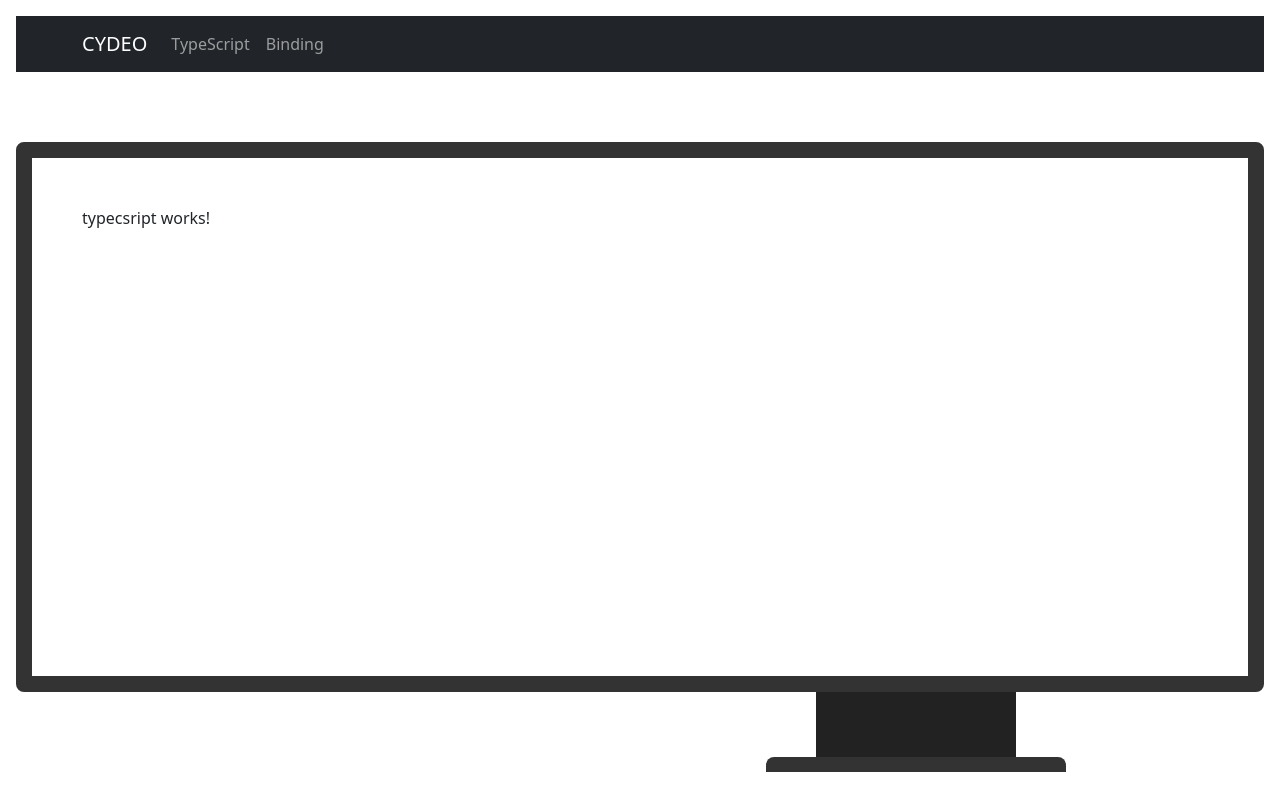
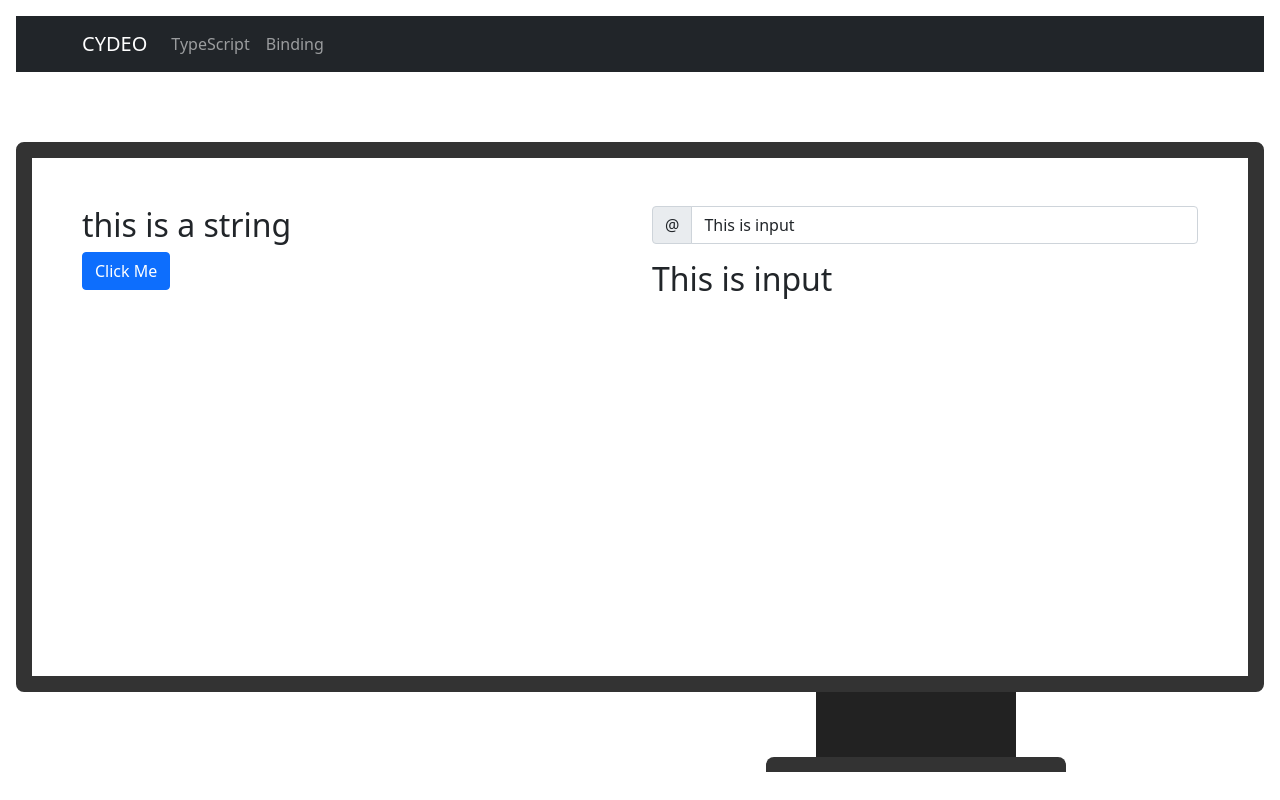
Before and after one commit to owermaiden/angular_lesson, an Angular app: page / in a window 1280 px wide. Built offline with nearby package versions, Linux system fonts and the light colour scheme.

Commit message:
binding finished

```diff
--- a/src/app/app.component.html
+++ b/src/app/app.component.html
@@ -40,7 +40,8 @@
         <div class="container align-items-center">
           <div class="row ">
             <div class="mt-5">
-              <app-typecsript></app-typecsript>
+              <!-- <app-typecsript></app-typecsript> -->
+              <app-binding></app-binding>
               <!-- <router-outlet></router-outlet> -->
             </div>
           </div>
--- /dev/null
+++ b/src/app/binding/binding.component.html
@@ -0,0 +1,15 @@
+<div class="row">
+    <div class="col-6">
+            <h2>{{ titles }}</h2>
+            <button class="btn btn-primary" (click)="onClick()" [disabled]="isDisabled">Click Me</button>
+
+    </div>
+    <div class="col-6">
+
+        <div class="input-group mb-3">
+            <span class="input-group-text" id="basic-addon1">@</span>
+            <input type="text" class="form-control" [(ngModel)]="inputString" aria-label="Username" aria-describedby="basic-addon1">
+        </div>
+        <h2>{{ inputString }}</h2>
+    </div>
+</div>
--- /dev/null
+++ b/src/app/binding/binding.component.ts
@@ -0,0 +1,19 @@
+import { Component } from '@angular/core';
+
+@Component({
+  selector: 'app-binding',
+  templateUrl: './binding.component.html',
+  styleUrls: ['./binding.component.css']
+})
+export class BindingComponent {
+  titles: string = 'this is a string';
+  isDisabled : boolean = false;
+
+  inputString: string = 'This is input';
+
+  onClick(){
+    console.log('button clicked');
+    this.isDisabled = true;
+  }
+
+}
--- a/tsconfig.json
+++ b/tsconfig.json
@@ -5,7 +5,7 @@
     "baseUrl": "./",
     "outDir": "./dist/out-tsc",
     "forceConsistentCasingInFileNames": true,
-    "strict": true,
+    "strict": false,
     "noImplicitOverride": true,
     "noPropertyAccessFromIndexSignature": true,
     "noImplicitReturns": true,
```
Also changed, not shown: src/app/app.module.ts (+6 -2 lines), src/app/binding/binding.component.css (added), 1 other file (tests, documents, lock files or other folders).
